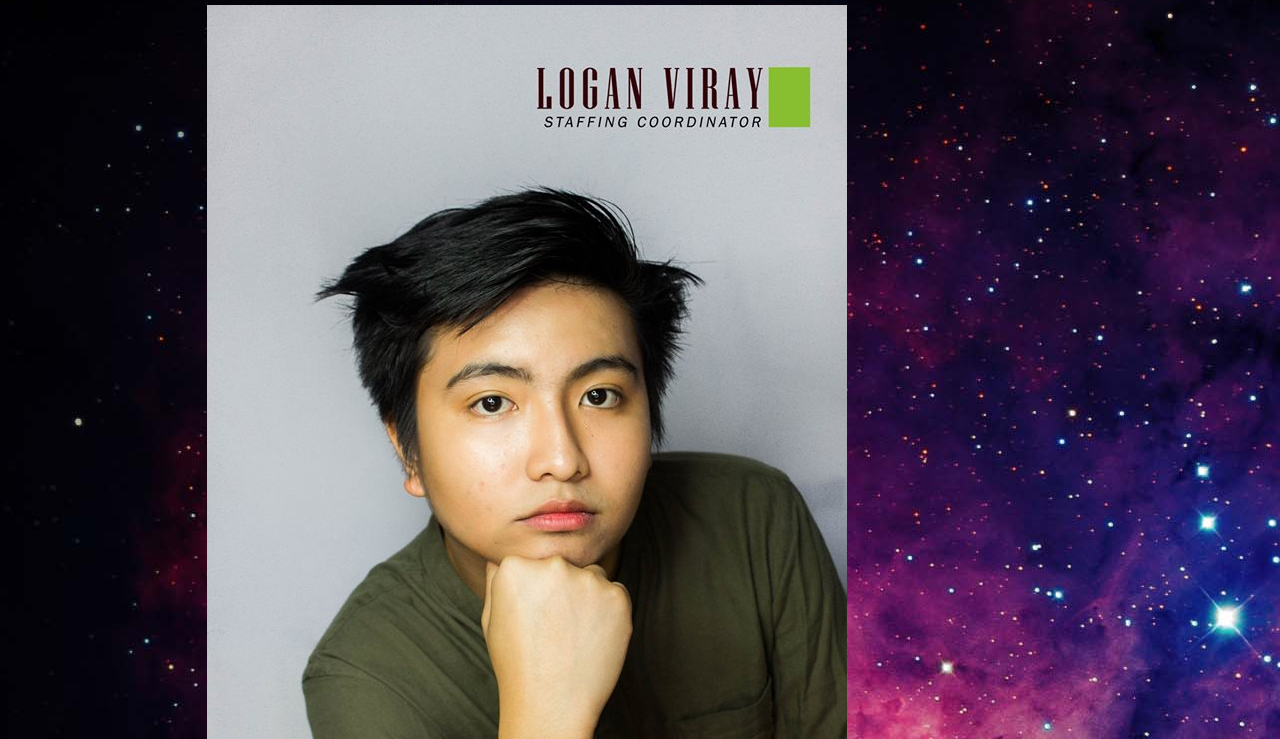
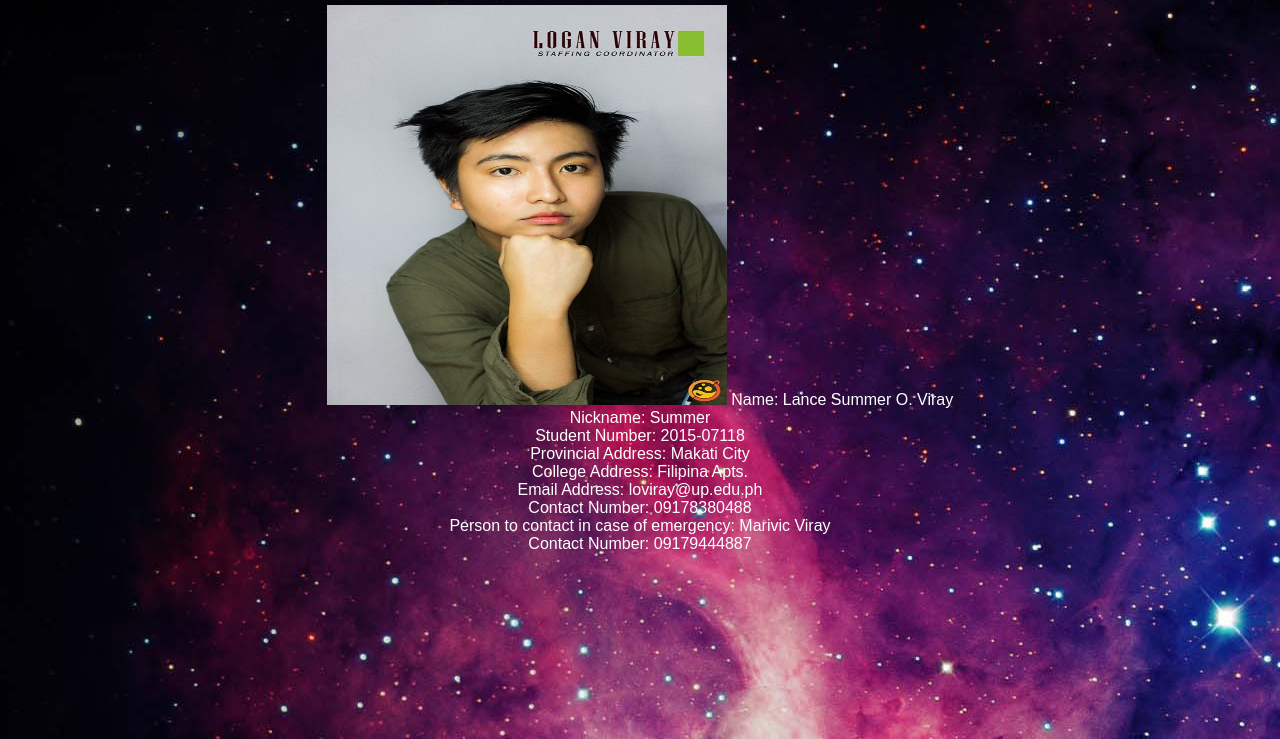
Before and after one commit to Summerizes/Summerizes.github.io, a plain HTML site: page index.html in a window 1280 px wide. Shown: the part 61-800 px from the top of the page. Drawn offline with Linux system fonts and the light colour scheme.

Commit message:
Update mystyle.css

```diff
--- a/mystyle.css
+++ b/mystyle.css
@@ -4,3 +4,8 @@ body {
     font-family: Arial;
     color: White;
 }
+
+.pic {
+    width:400px;
+    height:400px;
+}
```
